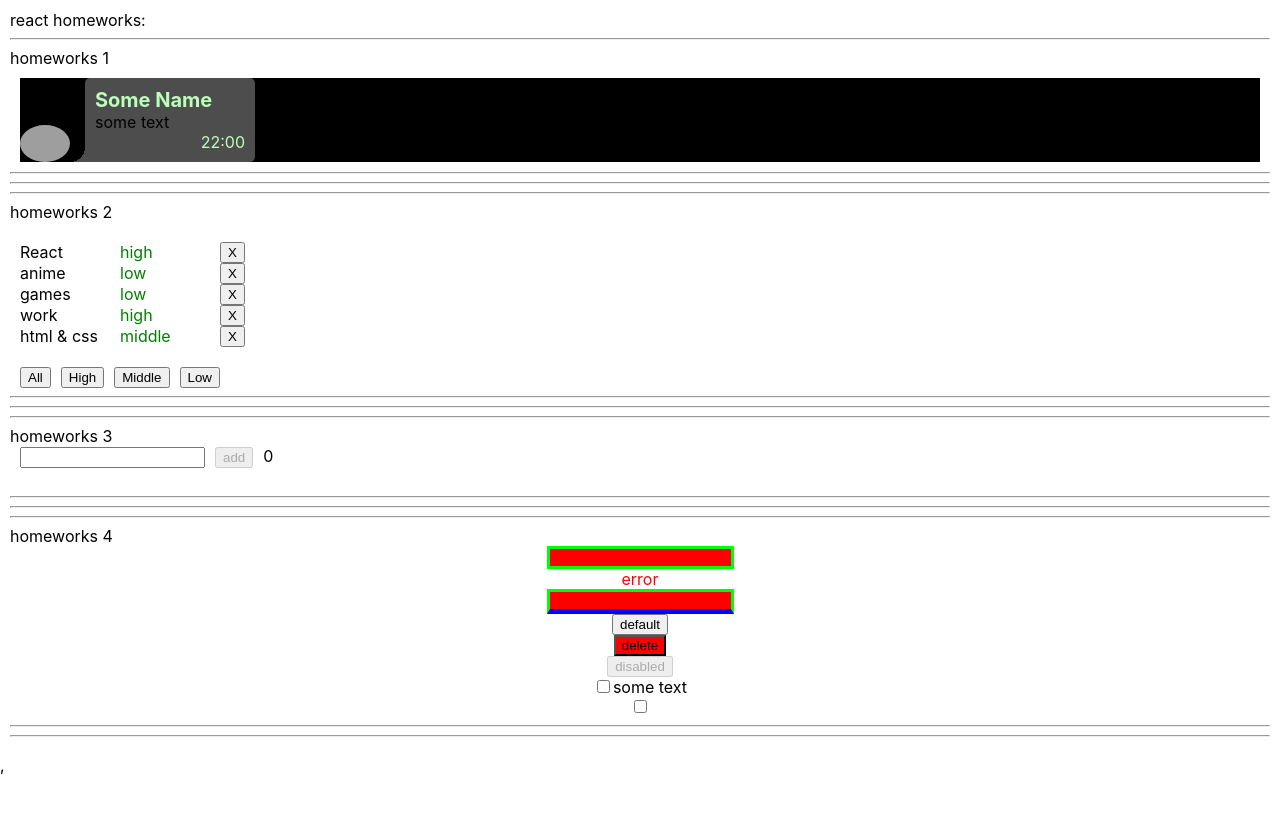
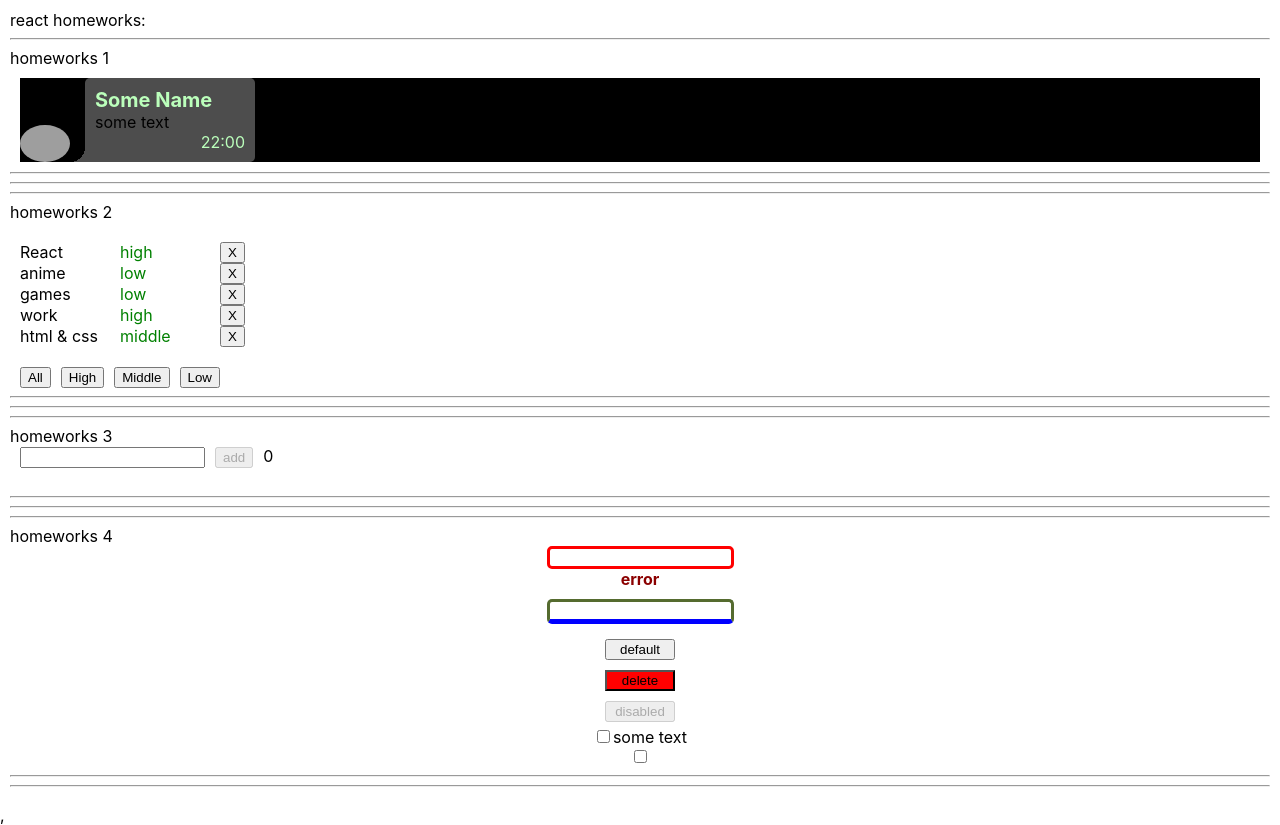
Before and after one commit to h2lo/homeworks-by-ignat, a React (Create React App) app: page / in a window 1280 px wide. Before the commit the page ends 800 px from the top, so only its background shows below. Built offline with nearby package versions, Linux system fonts and the light colour scheme; grey boxes are pictures that could not be loaded.

Commit message:
Create basic UIkit

```diff
--- a/src/p2-homeworks/h4/common/c1-SuperInputText/SuperInputText.module.css
+++ b/src/p2-homeworks/h4/common/c1-SuperInputText/SuperInputText.module.css
@@ -1,12 +1,22 @@
 .superInput {
-
+    border: 3px solid darkolivegreen;
+    margin: 10px 0;
 }
 
 .errorInput {
-    border: 3px solid lime;
-    background: red;
+    border: 3px solid red;
 }
 
-.error {
-    color: red;
+.input {
+    outline: none;
+    border-radius: 5px;
 }
+
+.spanClassName {
+    color: darkred;
+    font-weight: bold;
+}
+
+/*.error {*/
+/*    color: red;*/
+/*}*/
--- a/src/p2-homeworks/h4/common/c1-SuperInputText/SuperInputText.tsx
+++ b/src/p2-homeworks/h4/common/c1-SuperInputText/SuperInputText.tsx
@@ -12,6 +12,7 @@ type SuperInputTextPropsType = DefaultInputPropsType & { // и + ещё проп
     error?: string
     spanClassName?: string
 }
+// добавление символа вопросительного знака «?» после имени props, делает props необязательными, это означает, что вы можете визуализировать компонент без передачи props, но когда вы передаете props, они должна быть объявленного типа.
 
 const SuperInputText: React.FC<SuperInputTextPropsType> = (
     {
@@ -38,8 +39,13 @@ const SuperInputText: React.FC<SuperInputTextPropsType> = (
         && onEnter() // то вызвать его
     }
 
-    const finalSpanClassName = `${s.error} ${spanClassName ? spanClassName : ''}`
-    const finalInputClassName = `${s.errorInput} ${className}` // need to fix with (?:) and s.superInput
+    // const finalSpanClassName = `${s.error} ${spanClassName ? spanClassName : ''}`
+    // Игнат не использовал spanClassName для спана в котором лежит текст ошибки, у него стили привязаны к s.error, мой вариант ниже:
+    const finalSpanClassName = error ? s.spanClassName : ''
+
+    const finalInputClassName =  `${s.input} ${error ? s.errorInput : s.superInput} ${className}`
+    // need to fix with (?:) and s.superInput
+    // ${className} отвечает за смешивание классов, значение лежит в HW4
 
     return (
         <>
--- a/src/p2-homeworks/h4/common/c2-SuperButton/SuperButton.module.css
+++ b/src/p2-homeworks/h4/common/c2-SuperButton/SuperButton.module.css
@@ -5,3 +5,9 @@
 .red {
     background: red;
 }
+
+.button {
+    width: 70px;
+    cursor: pointer;
+    margin: 5px 0;
+}
--- a/src/p2-homeworks/h4/common/c2-SuperButton/SuperButton.tsx
+++ b/src/p2-homeworks/h4/common/c2-SuperButton/SuperButton.tsx
@@ -14,7 +14,7 @@ const SuperButton: React.FC<SuperButtonPropsType> = (
         ...restProps// все остальные пропсы попадут в объект restProps, там же будет children
     }
 ) => {
-    const finalClassName = `${red ? s.red : s.default} ${className}`
+    const finalClassName = `${s.button} ${red ? s.red : s.default} ${className}`
 
     return (
         <button
--- a/src/p2-homeworks/h4/common/c3-SuperCheckbox/SuperCheckbox.tsx
+++ b/src/p2-homeworks/h4/common/c3-SuperCheckbox/SuperCheckbox.tsx
@@ -20,7 +20,10 @@ const SuperCheckbox: React.FC<SuperCheckboxPropsType> = (
     }
 ) => {
     const onChangeCallback = (e: ChangeEvent<HTMLInputElement>) => {
-        // сделайте так чтоб работал onChange и onChangeChecked
+        onChange // если есть пропс onChange
+        && onChange(e) // то передать ему е (поскольку onChange не обязателен)
+
+        onChangeChecked && onChangeChecked(e.currentTarget.checked)
     }
 
     const finalInputClassName = `${s.checkbox} ${className ? className : ''}`
```
